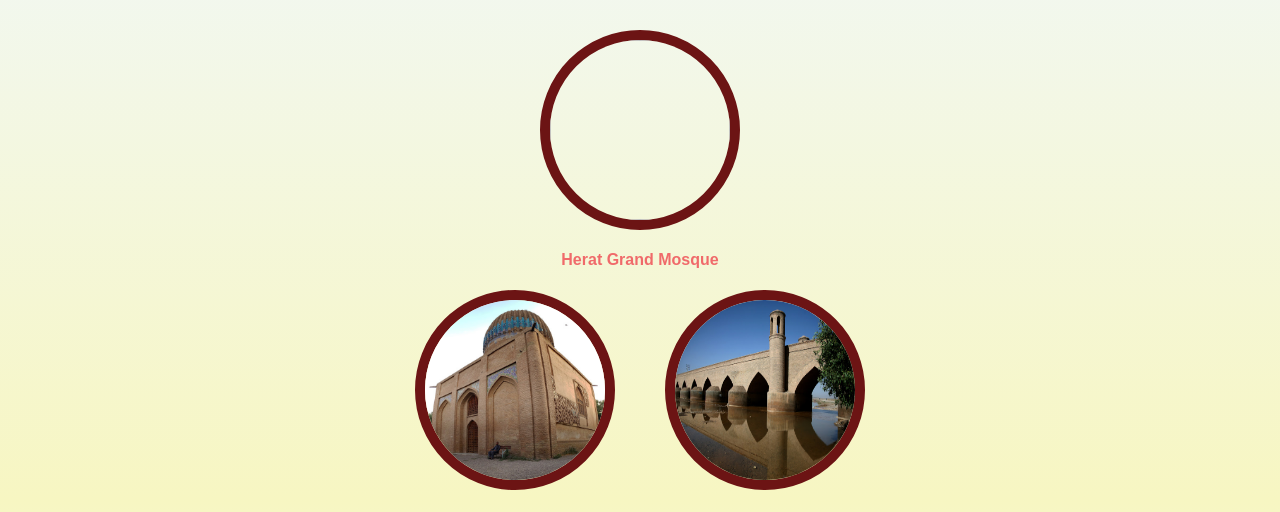
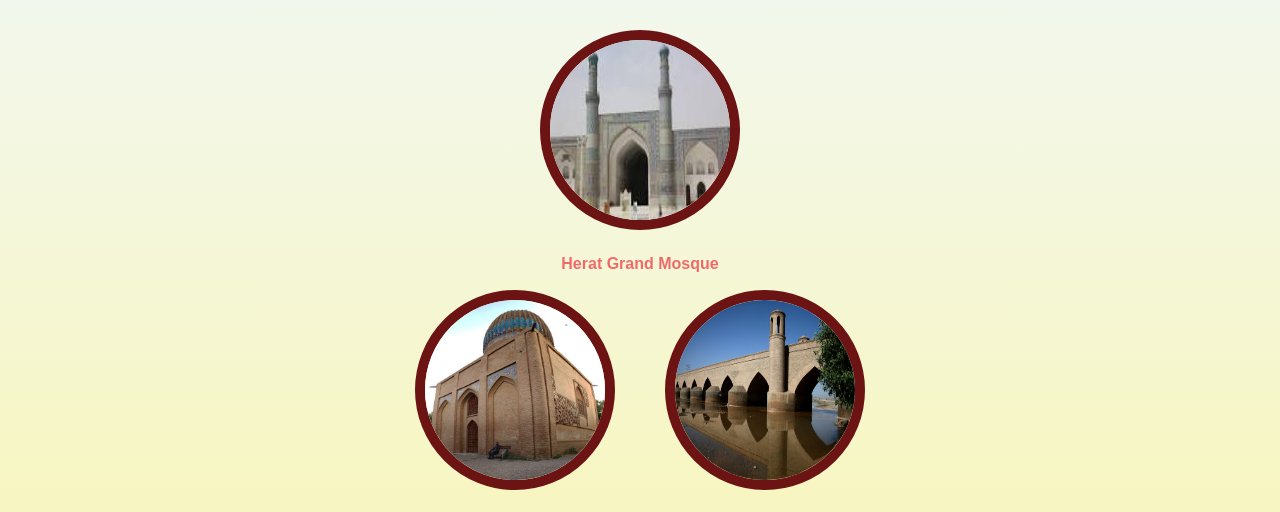
Before and after one commit to nazilaF2002/app-web-final-project-, a plain HTML site: page ancient.html in a window 1280 px wide. Shown: the part 208-720 px from the top of the page. Drawn offline with Linux system fonts and the light colour scheme; files whose address does not match are found by name.

Commit message:
Update ancient.html

```diff
--- a/ancient.html
+++ b/ancient.html
@@ -42,7 +42,7 @@
 
       <main class="main">
       <div class="div">
-        <div class="div-img  same-div "><img class="self-img  "  src="media/images/Masjed.jpg" alt="">
+        <div class="div-img  same-div "><img class="self-img  "  src="Final project/media/images/Masjed.jpg" alt="">
          <h4>Herat Grand Mosque</h4>
         </div>
       </div>
```
